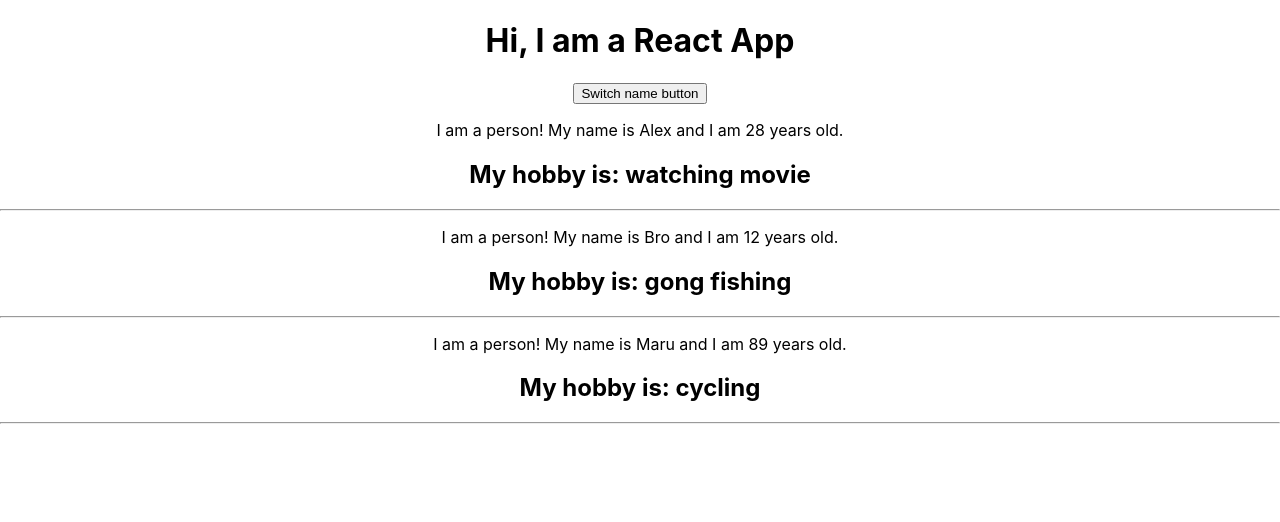
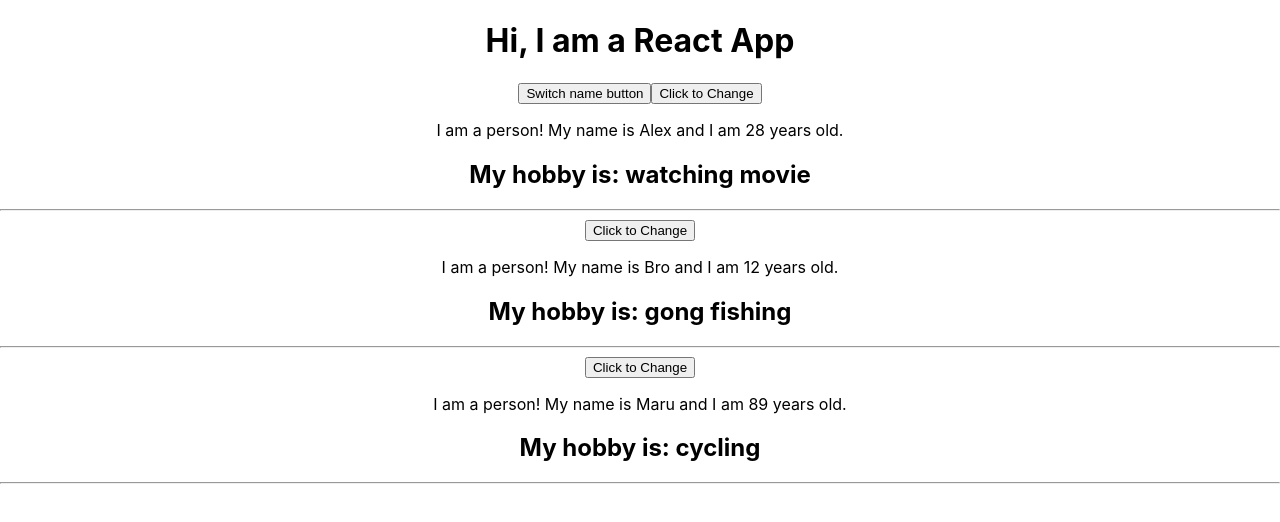
Before and after one commit to ArthurZheng/learn-react-with-max, a React (Create React App) app: page / in a window 1280 px wide. Shown: the top 522 px of the page. Built offline with nearby package versions, Linux system fonts and the light colour scheme.

Commit message:
pass event handler to children

```diff
--- a/src/App.js
+++ b/src/App.js
@@ -31,7 +31,8 @@ function App() {
       <h1>Hi, I am a React App</h1>
       <button onClick={switchNameHandler}>Switch name button</button>
       {personsState.persons.map((person, index) => (
-        <Person key={index} name={person.name} age={person.age} >My hobby is: {person.hobby} </Person>
+        // <Person key={index} name={person.name} age={person.age} click={() => switchNameHandler()}>My hobby is: {person.hobby} </Person>
+        <Person key={index} name={person.name} age={person.age} click={ switchNameHandler }>My hobby is: {person.hobby} </Person>
       ))}
     </div>
   )
--- a/src/components/Person/Person.js
+++ b/src/components/Person/Person.js
@@ -2,8 +2,9 @@ import React from 'react';
 
 import Aux from '../Aux/Aux';
 
-const Person = ({name, age, children}) => (
+const Person = ({name, age, click, children}) => (
     <Aux>
+        <button onClick={click}>Click to Change</button>
         <p>I am a person! My name is {name} and I am {age} years old.</p>
         <h2>{children}</h2>
         <hr />
```
